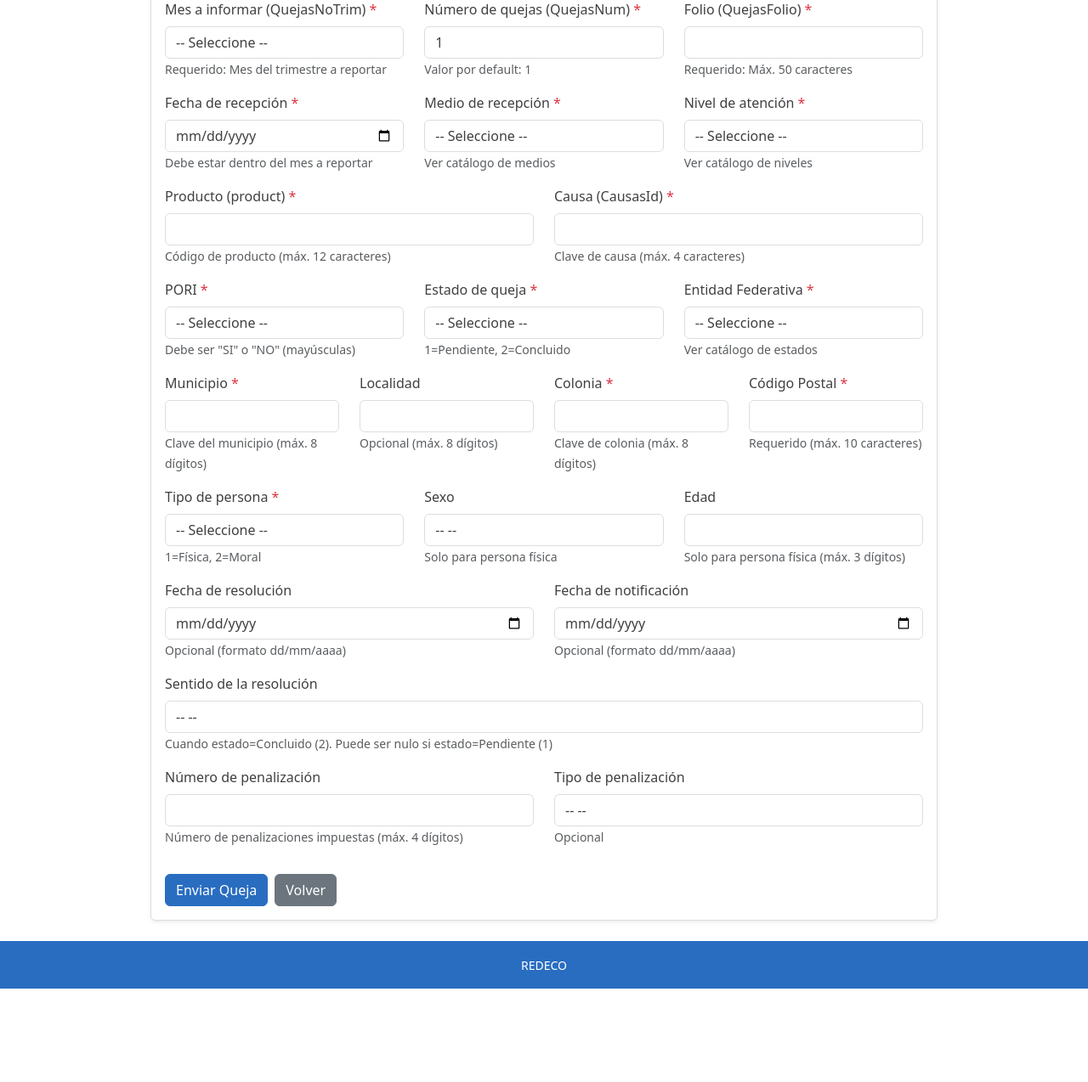
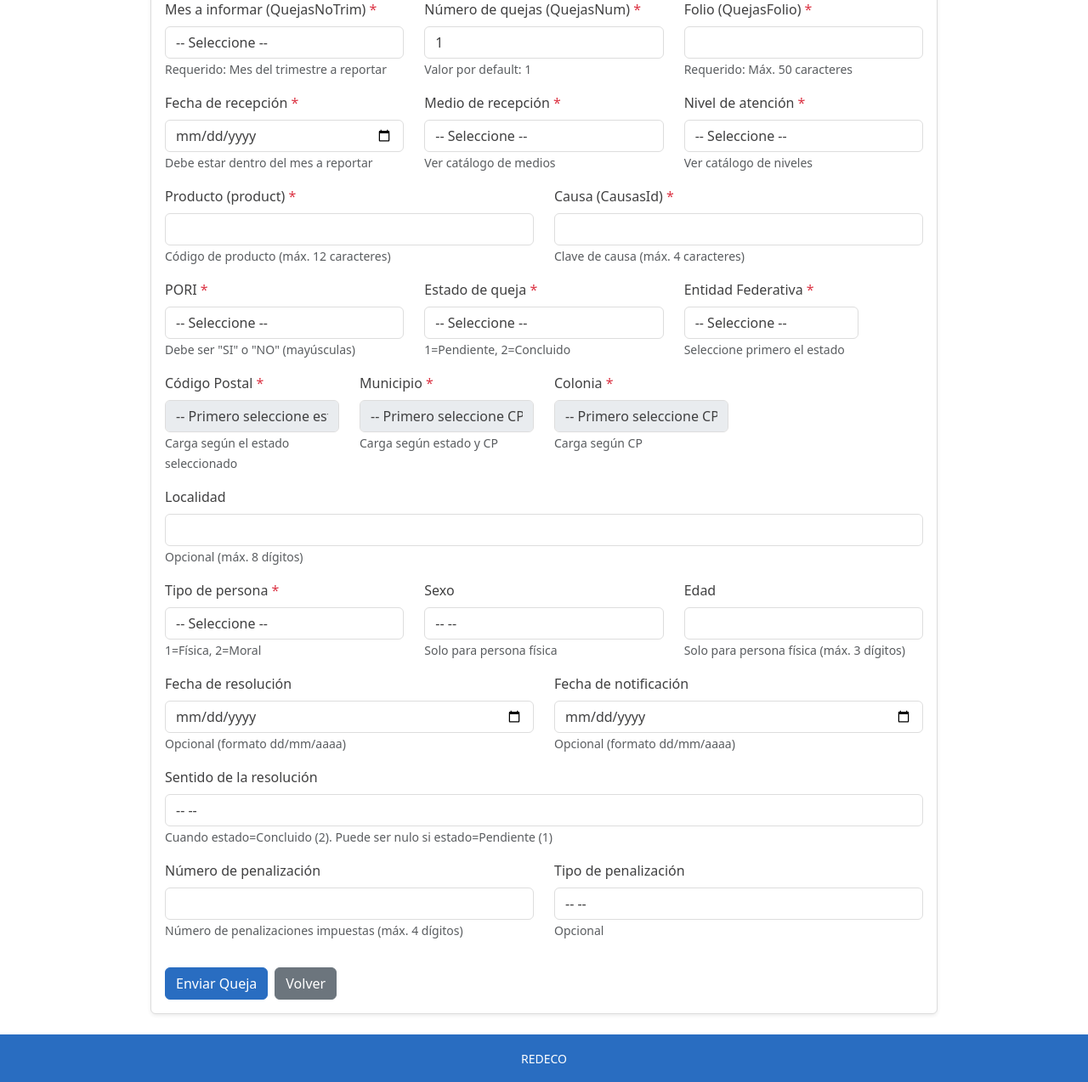
Before and after one commit to davidorado03/redeco-frontend, a Django app: template templates/create_queja.html in a window 1280 px wide. Shown: the part 171-1445 px from the top of the page at 85% size. Before the commit the page ends 1335 px from the top, so only its background shows below. Run offline with Django 4.2, Linux system fonts and the light colour scheme; the template is opened without the code that fills it, so the values that code supplies are empty.

Commit message:
feat: add dynamic SEPOMEX catalog loading for create_queja form - add cascading selects: estado -> codigo postal -> municipio -> colonia - fetch data from CONDUSEF API endpoints dynamically - improve UX with auto-populated geo fields based on selection - reorganize geo section with proper field order

```diff
--- a/templates/create_queja.html
+++ b/templates/create_queja.html
@@ -120,9 +120,10 @@
 							<small class="form-text text-muted">1=Pendiente, 2=Concluido</small>
 						</div>
 
-						<div class="col-md-4 mb-3">
+						<!-- DATOS GEOGRÁFICOS REQUERIDOS -->
+						<div class="col-md-3 mb-3">
 							<label class="form-label">Entidad Federativa <span class="text-danger">*</span></label>
-							<select name="estado_id" class="form-control" required>
+							<select id="estado_id_geo" name="estado_id" class="form-control" required>
 								<option value="">-- Seleccione --</option>
 								{% for e in estados %}
 									{% if e.id %}
@@ -132,32 +133,37 @@
 									{% endif %}
 								{% endfor %}
 							</select>
-							<small class="form-text text-muted">Ver catálogo de estados</small>
-						</div>
-
-						<!-- DATOS GEOGRÁFICOS REQUERIDOS -->
-						<div class="col-md-3 mb-3">
-							<label class="form-label">Municipio <span class="text-danger">*</span></label>
-							<input name="municipio" class="form-control" maxlength="8" required />
-							<small class="form-text text-muted">Clave del municipio (máx. 8 dígitos)</small>
+							<small class="form-text text-muted">Seleccione primero el estado</small>
 						</div>
 
 						<div class="col-md-3 mb-3">
-							<label class="form-label">Localidad</label>
-							<input name="localidad" class="form-control" maxlength="8" />
-							<small class="form-text text-muted">Opcional (máx. 8 dígitos)</small>
+							<label class="form-label">Código Postal <span class="text-danger">*</span></label>
+							<select id="cp_select" name="cp" class="form-control" required disabled>
+								<option value="">-- Primero seleccione estado --</option>
+							</select>
+							<small class="form-text text-muted">Carga según el estado seleccionado</small>
+						</div>
+
+						<div class="col-md-3 mb-3">
+							<label class="form-label">Municipio <span class="text-danger">*</span></label>
+							<select id="municipio_select" name="municipio" class="form-control" required disabled>
+								<option value="">-- Primero seleccione CP --</option>
+							</select>
+							<small class="form-text text-muted">Carga según estado y CP</small>
 						</div>
 
 						<div class="col-md-3 mb-3">
 							<label class="form-label">Colonia <span class="text-danger">*</span></label>
-							<input name="colonia" class="form-control" maxlength="8" required />
-							<small class="form-text text-muted">Clave de colonia (máx. 8 dígitos)</small>
+							<select id="colonia_select" name="colonia" class="form-control" required disabled>
+								<option value="">-- Primero seleccione CP --</option>
+							</select>
+							<small class="form-text text-muted">Carga según CP</small>
 						</div>
 
-						<div class="col-md-3 mb-3">
-							<label class="form-label">Código Postal <span class="text-danger">*</span></label>
-							<input name="cp" class="form-control" maxlength="10" required />
-							<small class="form-text text-muted">Requerido (máx. 10 caracteres)</small>
+						<div class="col-md-12 mb-3">
+							<label class="form-label">Localidad</label>
+							<input name="localidad" class="form-control" maxlength="8" />
+							<small class="form-text text-muted">Opcional (máx. 8 dígitos)</small>
 						</div>
 
 						<!-- DATOS DEL USUARIO -->
@@ -246,4 +252,132 @@
 		</div>
 	</div>
 </div>
+
+<script>
+(function() {
+	const API_BASE = 'https://api.condusef.gob.mx';
+
+	const estadoSelect = document.getElementById('estado_id_geo');
+	const cpSelect = document.getElementById('cp_select');
+	const municipioSelect = document.getElementById('municipio_select');
+	const coloniaSelect = document.getElementById('colonia_select');
+
+	// Cargar códigos postales cuando se selecciona un estado
+	estadoSelect.addEventListener('change', async function() {
+		const estadoId = this.value;
+
+		// Reset dependientes
+		cpSelect.innerHTML = '<option value="">-- Cargando... --</option>';
+		cpSelect.disabled = true;
+		municipioSelect.innerHTML = '<option value="">-- Primero seleccione CP --</option>';
+		municipioSelect.disabled = true;
+		coloniaSelect.innerHTML = '<option value="">-- Primero seleccione CP --</option>';
+		coloniaSelect.disabled = true;
+
+		if (!estadoId) {
+			cpSelect.innerHTML = '<option value="">-- Primero seleccione estado --</option>';
+			return;
+		}
+
+		try {
+			const response = await fetch(`${API_BASE}/sepomex/codigos-postales/?estado_id=${estadoId}`);
+			if (!response.ok) throw new Error('Error al cargar códigos postales');
+
+			const data = await response.json();
+			cpSelect.innerHTML = '<option value="">-- Seleccione CP --</option>';
+
+			// Extraer códigos postales únicos del response
+			let cps = [];
+			if (data.codigos_postales && Array.isArray(data.codigos_postales)) {
+				cps = [...new Set(data.codigos_postales.map(item => item.cp || item.codigo_postal || item))];
+			} else if (Array.isArray(data)) {
+				cps = [...new Set(data.map(item => item.cp || item.codigo_postal || item))];
+			}
+
+			cps.sort().forEach(cp => {
+				const option = document.createElement('option');
+				option.value = cp;
+				option.textContent = cp;
+				cpSelect.appendChild(option);
+			});
+
+			cpSelect.disabled = false;
+		} catch (error) {
+			console.error('Error cargando códigos postales:', error);
+			cpSelect.innerHTML = '<option value="">Error al cargar CPs</option>';
+		}
+	});
+
+	// Cargar municipios y colonias cuando se selecciona un CP
+	cpSelect.addEventListener('change', async function() {
+		const cp = this.value;
+		const estadoId = estadoSelect.value;
+
+		// Reset dependientes
+		municipioSelect.innerHTML = '<option value="">-- Cargando... --</option>';
+		municipioSelect.disabled = true;
+		coloniaSelect.innerHTML = '<option value="">-- Cargando... --</option>';
+		coloniaSelect.disabled = true;
+
+		if (!cp || !estadoId) return;
+
+		// Cargar municipios
+		try {
+			const response = await fetch(`${API_BASE}/sepomex/municipios/?estado_id=${estadoId}&cp=${cp}`);
+			if (!response.ok) throw new Error('Error al cargar municipios');
+
+			const data = await response.json();
+			municipioSelect.innerHTML = '<option value="">-- Seleccione Municipio --</option>';
+
+			let municipios = [];
+			if (data.municipios && Array.isArray(data.municipios)) {
+				municipios = data.municipios;
+			} else if (Array.isArray(data)) {
+				municipios = data;
+			}
+
+			municipios.forEach(mun => {
+				const option = document.createElement('option');
+				option.value = mun.id || mun.clave || mun.municipio_id;
+				option.textContent = mun.nombre || mun.municipio || mun.name;
+				municipioSelect.appendChild(option);
+			});
+
+			municipioSelect.disabled = false;
+		} catch (error) {
+			console.error('Error cargando municipios:', error);
+			municipioSelect.innerHTML = '<option value="">Error al cargar municipios</option>';
+		}
+
+		// Cargar colonias
+		try {
+			const response = await fetch(`${API_BASE}/sepomex/colonias/?cp=${cp}`);
+			if (!response.ok) throw new Error('Error al cargar colonias');
+
+			const data = await response.json();
+			coloniaSelect.innerHTML = '<option value="">-- Seleccione Colonia --</option>';
+
+			let colonias = [];
+			if (data.colonias && Array.isArray(data.colonias)) {
+				colonias = data.colonias;
+			} else if (Array.isArray(data)) {
+				colonias = data;
+			}
+
+			colonias.forEach(col => {
+				const option = document.createElement('option');
+				option.value = col.id || col.clave || col.colonia_id;
+				option.textContent = col.nombre || col.colonia || col.name;
+				coloniaSelect.appendChild(option);
+			});
+
+			coloniaSelect.disabled = false;
+		} catch (error) {
+			console.error('Error cargando colonias:', error);
+			coloniaSelect.innerHTML = '<option value="">Error al cargar colonias</option>';
+		}
+	});
+})();
+</script>
+
 {% endblock %}
```
